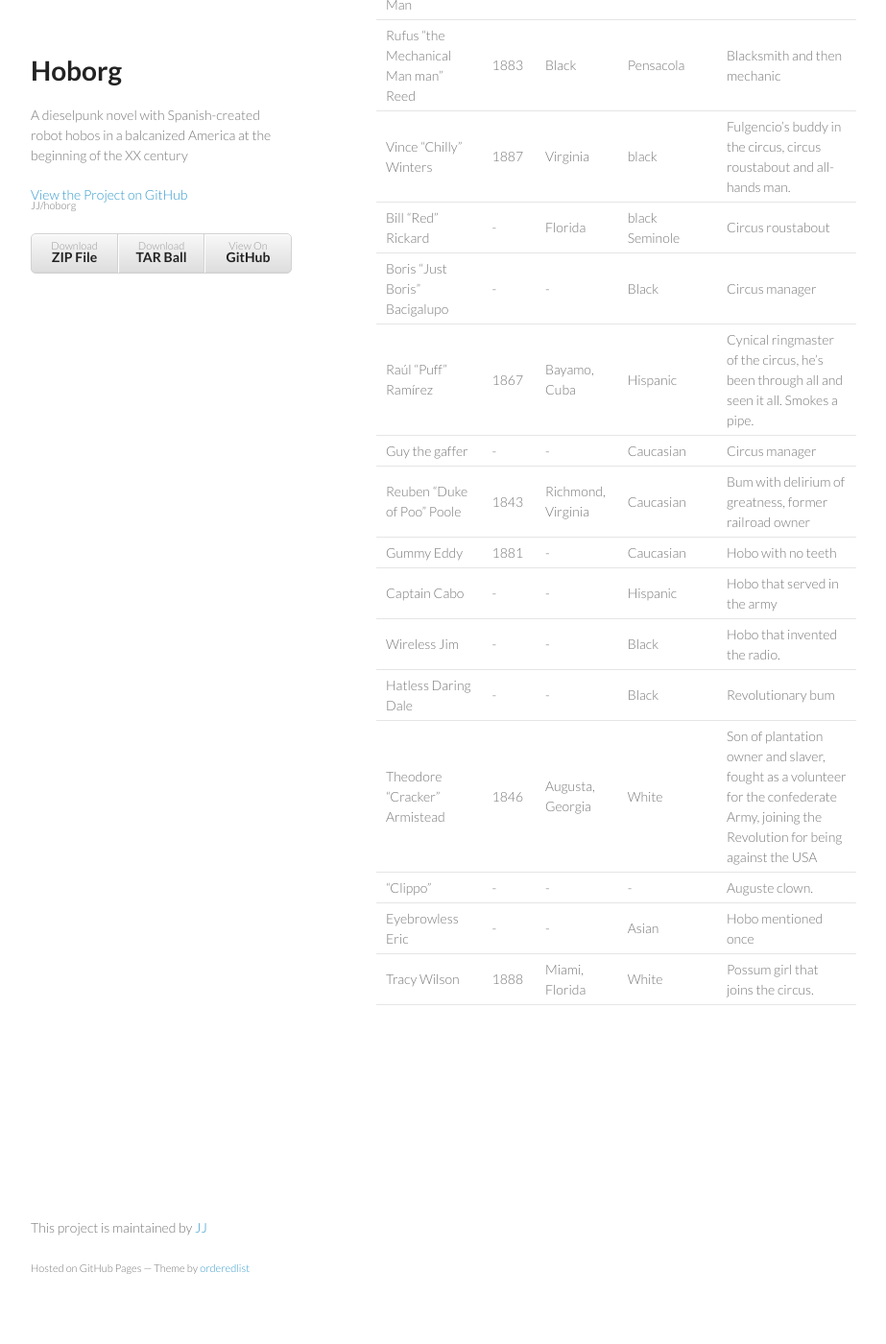
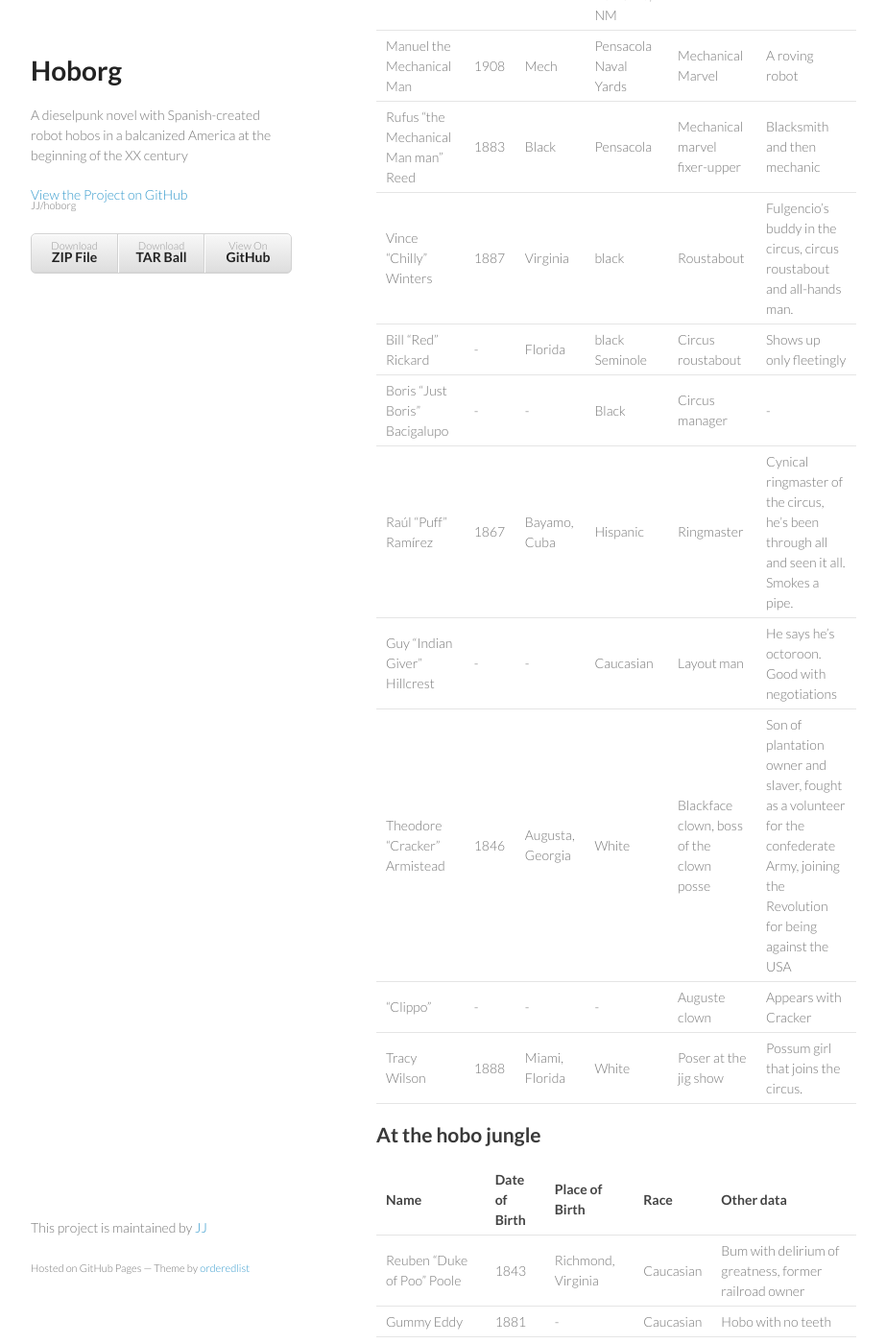
Before and after one commit to JJ/hoborg, a Jekyll site: the page built from text/characters.md, in a window 1280 px wide and 1400 px high, scrolled down 394 px. Shown: the whole window at 96% size, without its empty margins (178-1101 px from the left). Built offline with Jekyll 4.4.1, drawn with Linux system fonts in a browser that asks for light colours; some of the changed text lies outside the part shown.

Commit message:
Sync text/characters.md from master to gh-pages

```diff
--- a/text/characters.md
+++ b/text/characters.md
@@ -4,22 +4,31 @@ layout: index
 Hoborg characters
 ===========
 
+At the circus
+----------------
+
+Name | Date of Birth | Place of Birth | Race | Circus job | Other data
+--- |--- |--- |--- | ---
+Frank Rivers aka Fulgencio Rivera aka Fulgencio Ribera | 1892 | Hispanic |  Said to be in a non-specific place in California, but actually Bernalillo, NM | Roustabout | Main character, goes after the Mechanical Man, does not smoke.
+Manuel the Mechanical Man | 1908 | Mech | Pensacola Naval Yards | Mechanical Marvel | A roving robot
+Rufus "the Mechanical Man man" Reed | 1883 | Black | Pensacola | Mechanical marvel fixer-upper | Blacksmith and then mechanic
+Vince "Chilly" Winters | 1887 | Virginia | black | Roustabout | Fulgencio's buddy in the circus, circus roustabout and all-hands man.
+Bill "Red" Rickard |- | Florida | black Seminole | Circus roustabout | Shows up only fleetingly
+Boris "Just Boris" Bacigalupo | - |- | Black | Circus manager | -
+Raúl "Puff" Ramírez | 1867 | Bayamo, Cuba | Hispanic | Ringmaster | Cynical ringmaster of the circus, he's been through all and seen it all. Smokes a pipe.
+Guy "Indian Giver" Hillcrest |- |- | Caucasian | Layout man| He says he's octoroon. Good with negotiations
+Theodore "Cracker" Armistead | 1846 | Augusta, Georgia | White | Blackface clown, boss of the clown posse | Son of plantation owner and slaver, fought as a volunteer for the confederate Army, joining the Revolution for being against the USA
+"Clippo" | - | - | - | Auguste clown | Appears with Cracker
+Tracy Wilson | 1888 | Miami, Florida | White |  Poser at the jig show | Possum girl that joins the circus.
+
+At the hobo jungle
+------------------------
+
 Name | Date of Birth | Place of Birth | Race | Other data
 --- |--- |--- |--- | ---
-Frank Rivers aka Fulgencio Rivera aka Fulgencio Ribera | 1892 | Hispanic | Said to be in a non-specific place in California, but actually Bernalillo, NM | Main character, goes after the Mechanical Man
-Manuel the Mechanical Man | 1908 | Mech | Pensacola Naval Yards | A roving robot
-Rufus "the Mechanical Man man" Reed | 1883 | Black | Pensacola | Blacksmith and then mechanic
-Vince "Chilly" Winters | 1887 | Virginia | black | Fulgencio's buddy in the circus, circus roustabout and all-hands man.
-Bill "Red" Rickard |- | Florida | black Seminole | Circus roustabout
-Boris "Just Boris" Bacigalupo | - |- | Black | Circus manager
-Raúl "Puff" Ramírez | 1867 | Bayamo, Cuba | Hispanic | Cynical ringmaster of the circus, he's been through all and seen it all. Smokes a pipe.
-Guy the gaffer |- |- | Caucasian | Circus manager
 Reuben "Duke of Poo" Poole | 1843 |Richmond, Virginia| Caucasian | Bum with  delirium of greatness, former railroad owner
 Gummy Eddy | 1881 |-| Caucasian | Hobo with no teeth
 Captain Cabo |- |- | Hispanic | Hobo that served in the army
 Wireless Jim |- |- | Black | Hobo that invented the radio.
 Hatless Daring Dale |- |- | Black | Revolutionary bum
-Theodore "Cracker" Armistead | 1846 | Augusta, Georgia | White | Son of plantation owner and slaver, fought as a volunteer for the confederate Army, joining the Revolution for being against the USA
-"Clippo" | - | - | - | Auguste clown.
 Eyebrowless Eric | - | - | Asian | Hobo mentioned once
-Tracy Wilson | 1888 | Miami, Florida | White |  Possum girl that joins the circus.
```
